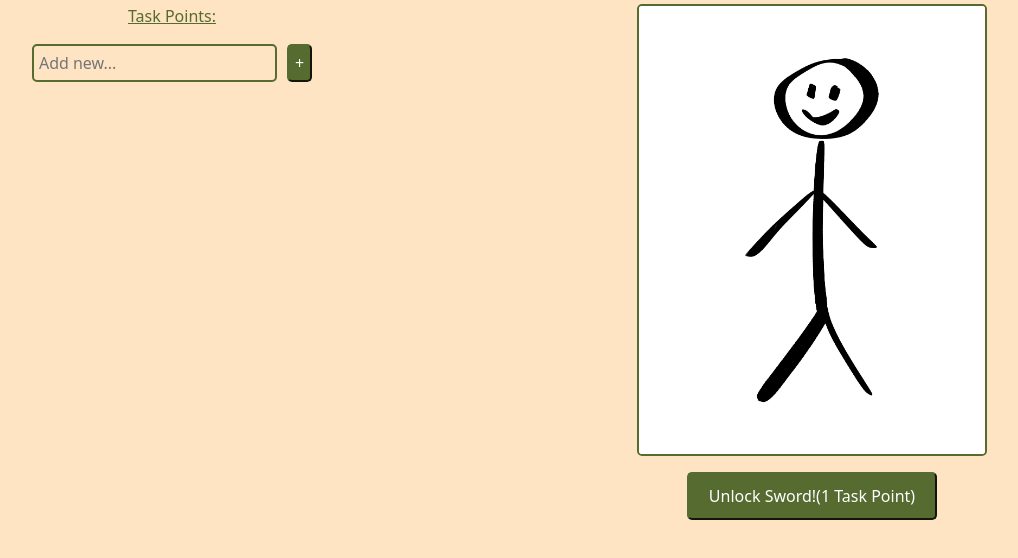
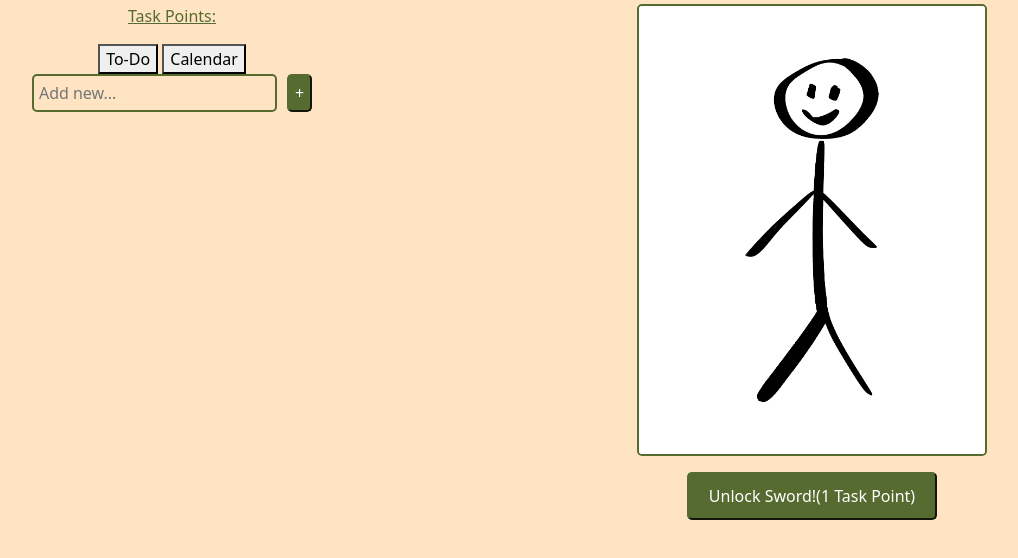
Before and after one commit to cis3296-f26/QuestManager, a plain HTML site: page proofOfConcept.html in a window 1280 px wide. Shown: the part 98-656 px from the top of the page, without its empty margins (148-1166 px from the left). Drawn offline with nearby package versions, Linux system fonts and the light colour scheme.

Commit message:
Add calendar view tab

```diff
--- a/proofOfConcept.html
+++ b/proofOfConcept.html
@@ -22,13 +22,37 @@
 <h2>My Tasks</h2>
 <p>Task Points: <span id="counter"></span></p>
 
+<!-- Calendar view: buttons to switch between the task list and a calendar -->
+<div>
+<button onclick="showTasks()">To-Do</button>
+<button onclick="showCalendar()">Calendar</button>
+</div>
+
+<div id="tasksView">
 <div class="inputWrapper">
 <input type="text" id="taskInput" placeholder="Add new...">
 <button id="addButton" onclick="addTask()">+</button>
 </div>
 
+<ul id="taskList"></ul>
+</div>
 
-<ul id="taskList"></ul>
+<div id="calendarView" style="display: none;">
+<p>Pick a date:</p>
+<input type="date" id="calendarInput">
+</div>
+
+<script>
+    function showTasks() {
+        document.getElementById("tasksView").style.display = "block";
+        document.getElementById("calendarView").style.display = "none";
+    }
+
+    function showCalendar() {
+        document.getElementById("tasksView").style.display = "none";
+        document.getElementById("calendarView").style.display = "block";
+    }
+</script>
 
 <script>
     var counter = document.getElementById("counter");
```
